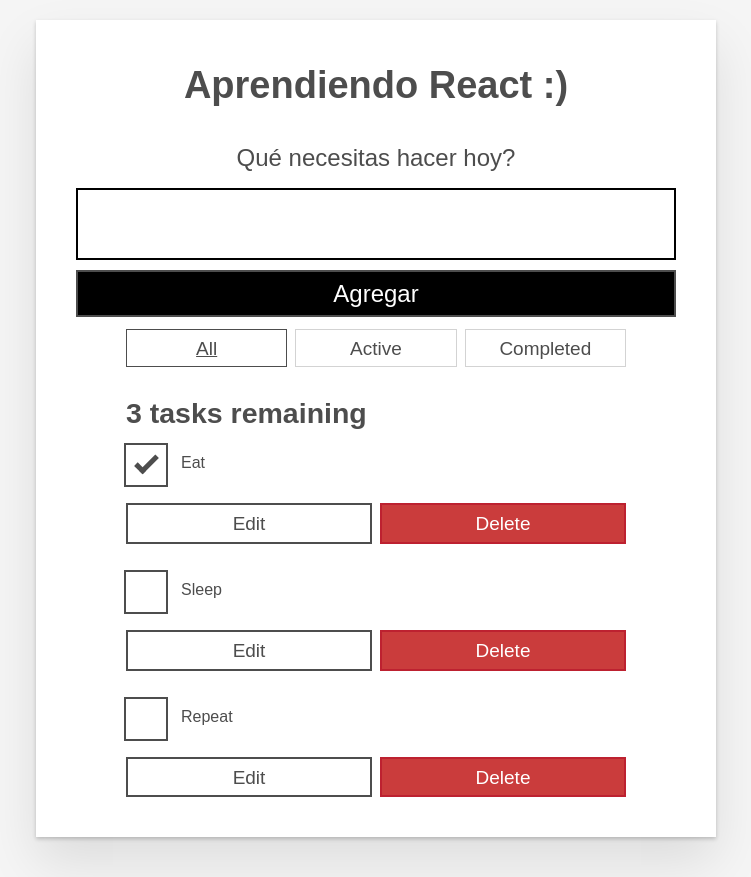
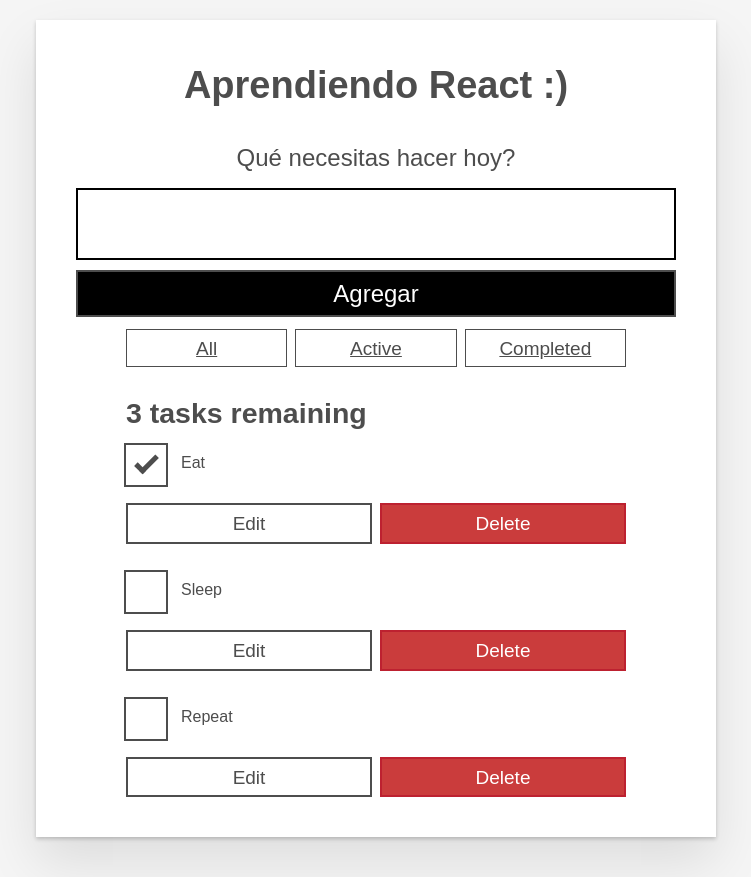
Before and after one commit to doly0911/list-of-tasks, a React (Create React App) app: page / in a window 1280 px wide. Shown: the whole page, without its empty margins (264-1015 px from the left). Built offline with nearby package versions, Linux system fonts and the light colour scheme.

Commit message:
componentizing the rest of the app

```diff
--- a/src/App.js
+++ b/src/App.js
@@ -1,4 +1,6 @@
 import Todo from "./components/Todo";
+import Form from "./components/Form";
+import FilterButton from "./components/FilterButton";
 
 function App(props) {
   const taskList = props.tasks?.map(task =>
@@ -7,40 +9,11 @@
     <div className="todoapp stack-large" >
       <h1>Aprendiendo React :)</h1>
 
-      <form>
-        <h2 className="label-wrapper">
-          <label htmlFor="new-todo-input" className="label__lg">
-            Qué necesitas hacer hoy?
-          </label>
-        </h2>
-        <input
-        type="text"
-        id="new-todo-input"
-        className="input input__lg"
-        name='text'
-        autoComplete='off'
-        />
-        <button type="submit" className="btn btn__primary btn__lg">
-          Agregar
-        </button>
-      </form>
-
+      <Form />
       <div className="filters btn-group stack-exception">
-        <button type="button" className="btn toggle-btn" aria-pressed="true">
-          <span className="visually-hidden">Show</span>
-          <span> all</span>
-          <span className="visually-hidden"> tasks</span>
-        </button>
-        <button type="button" className="btn toggle-btn" aria-pressed="false">
-          <span className="visually-hidden">Show</span>
-          <span> Active</span>
-          <span className="visually-hidden"> tasks</span>
-        </button>
-        <button type="button" className="btn toggle-btn" aria-pressed="false">
-          <span className="visually-hidden">Show</span>
-          <span> Completed</span>
-          <span className="visually-hidden"> tasks</span>
-        </button>
+        <FilterButton nameFilter="All"/>
+        <FilterButton nameFilter="Active"/>
+        <FilterButton nameFilter="Completed"/>
       </div>
 
       <h2 id="list-heading">
--- /dev/null
+++ b/src/components/FilterButton.js
@@ -0,0 +1,13 @@
+import React from "react";
+
+function FilterButton(props){
+    return(
+        <button type="button" className="btn toggle-btn" aria-pressed="true">
+          <span className="visually-hidden">Show</span>
+          <span> {props.nameFilter}</span>
+          <span className="visually-hidden"> tasks</span>
+        </button>
+    );
+}
+
+export default FilterButton;
--- /dev/null
+++ b/src/components/Form.js
@@ -0,0 +1,25 @@
+import React from "react";
+
+function Form(){
+    return(
+        <form>
+        <h2 className="label-wrapper">
+          <label htmlFor="new-todo-input" className="label__lg">
+            Qué necesitas hacer hoy?
+          </label>
+        </h2>
+        <input
+        type="text"
+        id="new-todo-input"
+        className="input input__lg"
+        name='text'
+        autoComplete='off'
+        />
+        <button type="submit" className="btn btn__primary btn__lg">
+          Agregar
+        </button>
+      </form>
+    );
+}
+
+export default Form;
```
